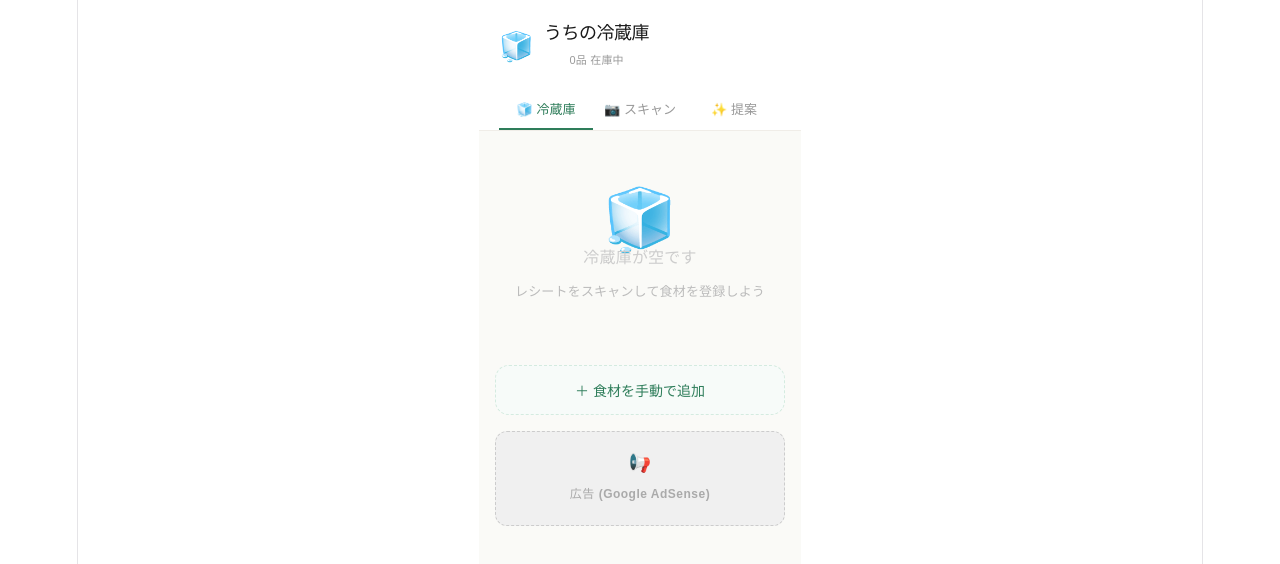
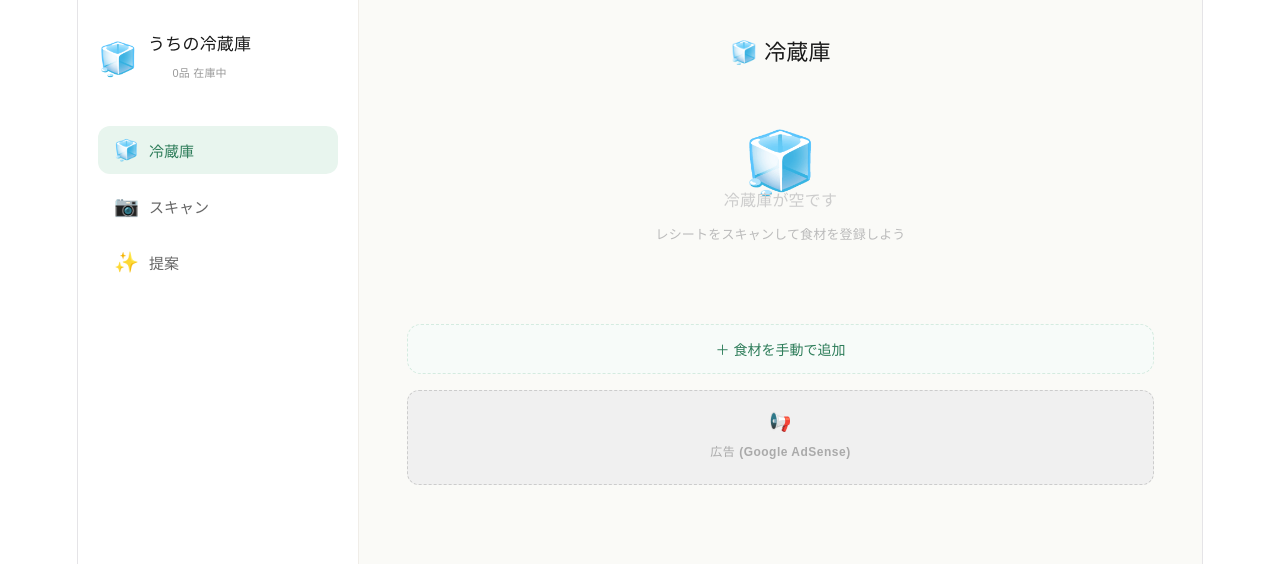
Before and after one commit to kight0122122-del/cook_plan, a React (Vite) app: page / in a window 1280 px wide. Shown: the top 564 px of the page. Built offline with nearby package versions, Linux system fonts and the light colour scheme.

Commit message:
responsive layout for PC and mobile

```diff
--- a/src/FridgeApp.jsx
+++ b/src/FridgeApp.jsx
@@ -218,7 +218,18 @@ function AddIngredientModal({ onAdd, onClose }) {
 
 const labelStyle = { fontSize: 12, fontWeight: 700, color: "#999", display: "block", marginBottom: 6 };
 
+function useIsMobile() {
+  const [isMobile, setIsMobile] = useState(window.innerWidth < 768);
+  useEffect(() => {
+    const fn = () => setIsMobile(window.innerWidth < 768);
+    window.addEventListener("resize", fn);
+    return () => window.removeEventListener("resize", fn);
+  }, []);
+  return isMobile;
+}
+
 export default function FridgeApp() {
+  const isMobile = useIsMobile();
   const [fridge, setFridge] = useState([]);
   const [tab, setTab] = useState("fridge");
   const [scanning, setScanning] = useState(false);
@@ -435,50 +446,15 @@ JSONのみ返し、説明文やMarkdownは不要です。`
 
   const remainingFree = Math.max(0, FREE_LIMIT - suggestCount);
 
-  return (
-    <div style={{ fontFamily: "'Hiragino Sans', 'Yu Gothic UI', sans-serif", background: "#FAFAF7", minHeight: "100vh", maxWidth: 480, margin: "0 auto", position: "relative" }}>
-      {toast && (
-        <div style={{
-          position: "fixed", top: 16, left: "50%", transform: "translateX(-50%)",
-          background: toast.type === "error" ? "#FF6B6B" : "#4CAF82",
-          color: "#fff", padding: "10px 20px", borderRadius: 24, fontSize: 14,
-          zIndex: 1000, fontWeight: 600, boxShadow: "0 4px 16px rgba(0,0,0,0.15)",
-          whiteSpace: "nowrap"
-        }}>
-          {toast.msg}
-        </div>
-      )}
+  const tabs = [["fridge", "🧊", "冷蔵庫"], ["scan", "📷", "スキャン"], ["suggest", "✨", "提案"]];
 
-      {showLoginModal && <LoginModal onClose={() => setShowLoginModal(false)} />}
-      {showAddModal && <AddIngredientModal onAdd={handleAddIngredient} onClose={() => setShowAddModal(false)} />}
+  function switchTab(key) {
+    setTab(key);
+    if (key === "suggest") { setSuggestion(null); setShowPrefs(true); }
+  }
 
-      {/* Header */}
-      <div style={{ background: "#fff", borderBottom: "1px solid #F0EDE8", padding: "20px 20px 0" }}>
-        <div style={{ display: "flex", alignItems: "center", gap: 10, marginBottom: 16 }}>
-          <span style={{ fontSize: 28 }}>🧊</span>
-          <div>
-            <div style={{ fontSize: 18, fontWeight: 800, color: "#1A1A1A", letterSpacing: "-0.5px" }}>うちの冷蔵庫</div>
-            <div style={{ fontSize: 11, color: "#999", marginTop: 1 }}>{fridge.length}品 在庫中</div>
-          </div>
-        </div>
-        <div style={{ display: "flex", gap: 0 }}>
-          {[["fridge", "🧊 冷蔵庫"], ["scan", "📷 スキャン"], ["suggest", "✨ 提案"]].map(([key, label]) => (
-            <button key={key} onClick={() => { setTab(key); if (key === "suggest") { setSuggestion(null); setShowPrefs(true); } }} style={{
-              flex: 1, padding: "10px 0", border: "none", background: "none",
-              fontSize: 13, fontWeight: tab === key ? 700 : 500,
-              color: tab === key ? "#2E7D5A" : "#999",
-              borderBottom: tab === key ? "2.5px solid #2E7D5A" : "2.5px solid transparent",
-              cursor: "pointer", transition: "all 0.2s"
-            }}>{label}</button>
-          ))}
-        </div>
-      </div>
-
-      {/* Content */}
-      <div style={{ padding: 16, paddingBottom: 100 }}>
-
-        {/* FRIDGE TAB */}
-        {tab === "fridge" && (
+  /* ---- 共通コンテンツブロック ---- */
+  const fridgeContent = (
     <>
       {fridge.length === 0 ? (
         <div style={{ textAlign: "center", padding: "60px 20px", color: "#BBB" }}>
@@ -487,8 +463,9 @@ JSONのみ返し、説明文やMarkdownは不要です。`
           <div style={{ fontSize: 13, marginTop: 8 }}>レシートをスキャンして食材を登録しよう</div>
         </div>
       ) : (
-              Object.entries(grouped).map(([cat, items]) => (
-                <div key={cat} style={{ marginBottom: 20 }}>
+        <div style={{ display: "grid", gridTemplateColumns: isMobile ? "1fr" : "1fr 1fr", gap: 16 }}>
+          {Object.entries(grouped).map(([cat, items]) => (
+            <div key={cat} style={{ marginBottom: 4 }}>
               <div style={{ fontSize: 12, fontWeight: 700, color: "#999", letterSpacing: 1, marginBottom: 8, display: "flex", alignItems: "center", gap: 6 }}>
                 <span>{getCategoryEmoji(cat)}</span> {cat.toUpperCase()}
               </div>
@@ -513,26 +490,23 @@ JSONのみ返し、説明文やMarkdownは不要です。`
                 ))}
               </div>
             </div>
-              ))
+          ))}
+        </div>
       )}
-
-            {/* 手動追加ボタン */}
       <button onClick={() => setShowAddModal(true)} style={{
         width: "100%", padding: "14px", border: "1.5px dashed #D4EBE0", borderRadius: 14,
         background: "#F7FBF9", color: "#2E7D5A", fontWeight: 700, fontSize: 14,
         cursor: "pointer", display: "flex", alignItems: "center", justifyContent: "center", gap: 8,
-              marginBottom: 16,
+        marginTop: 16, marginBottom: 16,
       }}>
         ＋ 食材を手動で追加
       </button>
-
       <AdPlaceholder label="広告" />
     </>
-        )}
+  );
 
-        {/* SCAN TAB */}
-        {tab === "scan" && (
-          <div>
+  const scanContent = (
+    <div style={{ maxWidth: isMobile ? "100%" : 560 }}>
       <div style={{ background: "#fff", borderRadius: 16, padding: 20, boxShadow: "0 1px 4px rgba(0,0,0,0.06)", marginBottom: 16 }}>
         <div style={{ fontSize: 15, fontWeight: 700, color: "#1A1A1A", marginBottom: 4 }}>レシートをスキャン</div>
         <div style={{ fontSize: 13, color: "#999", marginBottom: 16 }}>レシートや食材の写真を撮ると、自動で冷蔵庫に追加します</div>
@@ -545,8 +519,6 @@ JSONのみ返し、説明文やMarkdownは不要です。`
           <span style={{ fontSize: 24 }}>📷</span> 写真を選択 / 撮影
         </button>
       </div>
-
-            <div style={{ marginBottom: 8 }}>
       <button onClick={() => setShowAddModal(true)} style={{
         width: "100%", padding: "14px", border: "1.5px dashed #D4EBE0", borderRadius: 14,
         background: "#F7FBF9", color: "#2E7D5A", fontWeight: 700, fontSize: 14,
@@ -555,8 +527,6 @@ JSONのみ返し、説明文やMarkdownは不要です。`
       }}>
         ✏️ 手動で食材を入力する
       </button>
-            </div>
-
       {imagePreview && (
         <div style={{ background: "#fff", borderRadius: 16, overflow: "hidden", boxShadow: "0 1px 4px rgba(0,0,0,0.06)", marginBottom: 16 }}>
           <img src={imagePreview} alt="preview" style={{ width: "100%", maxHeight: 220, objectFit: "cover" }} />
@@ -568,7 +538,6 @@ JSONのみ返し、説明文やMarkdownは不要です。`
           )}
         </div>
       )}
-
       {scanResult && (
         <div style={{ background: "#fff", borderRadius: 16, padding: 20, boxShadow: "0 1px 4px rgba(0,0,0,0.06)" }}>
           <div style={{ fontSize: 15, fontWeight: 700, marginBottom: 12, color: "#1A1A1A" }}>
@@ -586,12 +555,10 @@ JSONのみ返し、説明文やMarkdownは不要です。`
         </div>
       )}
     </div>
-        )}
+  );
 
-        {/* SUGGEST TAB */}
-        {tab === "suggest" && (
-          <div>
-            {/* 残り回数バナー */}
+  const suggestContent = (
+    <div style={{ maxWidth: isMobile ? "100%" : 640 }}>
       {remainingFree > 0 && !suggestion && !suggesting && (
         <div style={{
           background: "#FFF9F0", border: "1px solid #FFE0A0", borderRadius: 12,
@@ -602,28 +569,25 @@ JSONのみ返し、説明文やMarkdownは不要です。`
           <span>無料で使えるあと <strong>{remainingFree}回</strong> ／ 以降はログインが必要です</span>
         </div>
       )}
-
       {showPrefs && !suggesting && (
-              <div>
-                <div style={{ background: "#fff", borderRadius: 16, padding: 20, boxShadow: "0 1px 4px rgba(0,0,0,0.06)", marginBottom: 12 }}>
-                  <div style={{ fontSize: 13, fontWeight: 700, color: "#999", marginBottom: 10, letterSpacing: 0.5 }}>👥 何人分？</div>
+        <div style={{ display: "grid", gridTemplateColumns: isMobile ? "1fr" : "1fr 1fr", gap: 12, marginBottom: 20 }}>
+          <div style={{ background: "#fff", borderRadius: 16, padding: 20, boxShadow: "0 1px 4px rgba(0,0,0,0.06)" }}>
+            <div style={{ fontSize: 13, fontWeight: 700, color: "#999", marginBottom: 10 }}>👥 何人分？</div>
             <ChoiceChip options={SERVING_OPTIONS} value={servings} onChange={setServings} />
           </div>
-
-                <div style={{ background: "#fff", borderRadius: 16, padding: 20, boxShadow: "0 1px 4px rgba(0,0,0,0.06)", marginBottom: 12 }}>
-                  <div style={{ fontSize: 13, fontWeight: 700, color: "#999", marginBottom: 10, letterSpacing: 0.5 }}>⏱ どのくらい手間をかける？</div>
+          <div style={{ background: "#fff", borderRadius: 16, padding: 20, boxShadow: "0 1px 4px rgba(0,0,0,0.06)" }}>
+            <div style={{ fontSize: 13, fontWeight: 700, color: "#999", marginBottom: 10 }}>⏱ 手間は？</div>
             <ChoiceChip options={EFFORT_OPTIONS} value={effort} onChange={setEffort} />
           </div>
-
-                <div style={{ background: "#fff", borderRadius: 16, padding: 20, boxShadow: "0 1px 4px rgba(0,0,0,0.06)", marginBottom: 20 }}>
-                  <div style={{ fontSize: 13, fontWeight: 700, color: "#999", marginBottom: 10, letterSpacing: 0.5 }}>🍱 食べたいジャンル</div>
+          <div style={{ background: "#fff", borderRadius: 16, padding: 20, boxShadow: "0 1px 4px rgba(0,0,0,0.06)", gridColumn: isMobile ? "1" : "1 / -1" }}>
+            <div style={{ fontSize: 13, fontWeight: 700, color: "#999", marginBottom: 10 }}>🍱 食べたいジャンル</div>
             <ChoiceChip options={MEAL_OPTIONS} value={mealType} onChange={setMealType} />
           </div>
-
-                <button onClick={getSuggestion} style={primaryBtn}>この条件で提案してもらう ✨</button>
         </div>
       )}
-
+      {showPrefs && !suggesting && (
+        <button onClick={getSuggestion} style={primaryBtn}>この条件で提案してもらう ✨</button>
+      )}
       {suggesting && (
         <div style={{ textAlign: "center", padding: "60px 20px" }}>
           <div style={{ fontSize: 48, marginBottom: 16 }}>🍳</div>
@@ -633,7 +597,6 @@ JSONのみ返し、説明文やMarkdownは不要です。`
           </div>
         </div>
       )}
-
       {suggestion && (
         <div>
           <div style={{ background: "linear-gradient(135deg, #2E7D5A, #45A876)", borderRadius: 20, padding: 24, color: "#fff", marginBottom: 16 }}>
@@ -641,20 +604,16 @@ JSONのみ返し、説明文やMarkdownは不要です。`
             <div style={{ fontSize: 24, fontWeight: 900, marginBottom: 4 }}>{suggestion.name}</div>
             <div style={{ fontSize: 14, opacity: 0.9, marginBottom: 14 }}>{suggestion.description}</div>
             <div style={{ display: "flex", gap: 8, flexWrap: "wrap" }}>
-                    <span style={{ background: "rgba(255,255,255,0.2)", padding: "4px 12px", borderRadius: 20, fontSize: 12, fontWeight: 600 }}>
-                      ⏱ {suggestion.cookTime}
-                    </span>
-                    <span style={{ background: "rgba(255,255,255,0.2)", padding: "4px 12px", borderRadius: 20, fontSize: 12, fontWeight: 600 }}>
-                      👥 {servings}人分
-                    </span>
+              <span style={{ background: "rgba(255,255,255,0.2)", padding: "4px 12px", borderRadius: 20, fontSize: 12, fontWeight: 600 }}>⏱ {suggestion.cookTime}</span>
+              <span style={{ background: "rgba(255,255,255,0.2)", padding: "4px 12px", borderRadius: 20, fontSize: 12, fontWeight: 600 }}>👥 {servings}人分</span>
               <span style={{ background: "rgba(255,255,255,0.2)", padding: "4px 12px", borderRadius: 20, fontSize: 12, fontWeight: 600 }}>
                 {EFFORT_OPTIONS.find(e => e.value === effort)?.emoji} {EFFORT_OPTIONS.find(e => e.value === effort)?.label}
               </span>
             </div>
           </div>
-
-                <div style={{ background: "#fff", borderRadius: 16, padding: 20, boxShadow: "0 1px 4px rgba(0,0,0,0.06)", marginBottom: 12 }}>
-                  <div style={{ fontSize: 13, fontWeight: 700, color: "#999", marginBottom: 12, letterSpacing: 0.5 }}>使う食材</div>
+          <div style={{ display: "grid", gridTemplateColumns: isMobile ? "1fr" : "1fr 1fr", gap: 12, marginBottom: 12 }}>
+            <div style={{ background: "#fff", borderRadius: 16, padding: 20, boxShadow: "0 1px 4px rgba(0,0,0,0.06)" }}>
+              <div style={{ fontSize: 13, fontWeight: 700, color: "#999", marginBottom: 12 }}>使う食材</div>
               <div style={{ display: "flex", flexDirection: "column", gap: 8 }}>
                 {suggestion.usedIngredients?.map((ing, i) => (
                   <div key={i} style={{ display: "flex", justifyContent: "space-between", fontSize: 14 }}>
@@ -664,9 +623,8 @@ JSONのみ返し、説明文やMarkdownは不要です。`
                 ))}
               </div>
             </div>
-
-                <div style={{ background: "#fff", borderRadius: 16, padding: 20, boxShadow: "0 1px 4px rgba(0,0,0,0.06)", marginBottom: 12 }}>
-                  <div style={{ fontSize: 13, fontWeight: 700, color: "#999", marginBottom: 12, letterSpacing: 0.5 }}>作り方</div>
+            <div style={{ background: "#fff", borderRadius: 16, padding: 20, boxShadow: "0 1px 4px rgba(0,0,0,0.06)" }}>
+              <div style={{ fontSize: 13, fontWeight: 700, color: "#999", marginBottom: 12 }}>作り方</div>
               <div style={{ display: "flex", flexDirection: "column", gap: 10 }}>
                 {suggestion.steps?.map((step, i) => (
                   <div key={i} style={{ display: "flex", gap: 10 }}>
@@ -676,16 +634,14 @@ JSONのみ返し、説明文やMarkdownは不要です。`
                 ))}
               </div>
             </div>
-
+          </div>
           {suggestion.comment && (
             <div style={{ background: "#FFF9F0", borderRadius: 16, padding: 16, marginBottom: 16, borderLeft: "3px solid #FFB347" }}>
               <div style={{ fontSize: 12, color: "#CC8800", fontWeight: 700, marginBottom: 4 }}>👨‍🍳 シェフより</div>
               <div style={{ fontSize: 13, color: "#886600", lineHeight: 1.6 }}>{suggestion.comment}</div>
             </div>
           )}
-
           <AdPlaceholder label="広告" />
-
           <div style={{ display: "flex", gap: 10, marginBottom: 10 }}>
             <button onClick={resetSuggest} style={{ ...secondaryBtn, flex: 1 }}>条件を変える</button>
             <button onClick={() => { setSuggestion(null); getSuggestion(); }} style={{ ...secondaryBtn, flex: 1 }}>別の料理</button>
@@ -694,12 +650,100 @@ JSONのみ返し、説明文やMarkdownは不要です。`
         </div>
       )}
     </div>
-        )}
+  );
+
+  const contentMap = { fridge: fridgeContent, scan: scanContent, suggest: suggestContent };
+
+  /* ---- スマホレイアウト ---- */
+  if (isMobile) {
+    return (
+      <div style={{ fontFamily: "'Hiragino Sans', 'Yu Gothic UI', sans-serif", background: "#FAFAF7", minHeight: "100vh", maxWidth: 480, margin: "0 auto", position: "relative" }}>
+        {toast && <Toast toast={toast} />}
+        {showLoginModal && <LoginModal onClose={() => setShowLoginModal(false)} />}
+        {showAddModal && <AddIngredientModal onAdd={handleAddIngredient} onClose={() => setShowAddModal(false)} />}
+        <div style={{ background: "#fff", borderBottom: "1px solid #F0EDE8", padding: "20px 20px 0" }}>
+          <div style={{ display: "flex", alignItems: "center", gap: 10, marginBottom: 16 }}>
+            <span style={{ fontSize: 28 }}>🧊</span>
+            <div>
+              <div style={{ fontSize: 18, fontWeight: 800, color: "#1A1A1A" }}>うちの冷蔵庫</div>
+              <div style={{ fontSize: 11, color: "#999", marginTop: 1 }}>{fridge.length}品 在庫中</div>
+            </div>
+          </div>
+          <div style={{ display: "flex" }}>
+            {tabs.map(([key, emoji, label]) => (
+              <button key={key} onClick={() => switchTab(key)} style={{
+                flex: 1, padding: "10px 0", border: "none", background: "none",
+                fontSize: 13, fontWeight: tab === key ? 700 : 500,
+                color: tab === key ? "#2E7D5A" : "#999",
+                borderBottom: tab === key ? "2.5px solid #2E7D5A" : "2.5px solid transparent",
+                cursor: "pointer",
+              }}>{emoji} {label}</button>
+            ))}
+          </div>
+        </div>
+        <div style={{ padding: 16, paddingBottom: 100 }}>
+          {contentMap[tab]}
+        </div>
+        <style>{`@keyframes spin { from { transform: rotate(0deg); } to { transform: rotate(360deg); } }`}</style>
+      </div>
+    );
+  }
+
+  /* ---- PCレイアウト ---- */
+  return (
+    <div style={{ fontFamily: "'Hiragino Sans', 'Yu Gothic UI', sans-serif", background: "#FAFAF7", minHeight: "100vh", display: "flex" }}>
+      {toast && <Toast toast={toast} />}
+      {showLoginModal && <LoginModal onClose={() => setShowLoginModal(false)} />}
+      {showAddModal && <AddIngredientModal onAdd={handleAddIngredient} onClose={() => setShowAddModal(false)} />}
+
+      {/* サイドバー */}
+      <div style={{
+        width: 240, background: "#fff", borderRight: "1px solid #F0EDE8",
+        padding: "32px 20px", display: "flex", flexDirection: "column", gap: 8,
+        position: "sticky", top: 0, height: "100vh",
+      }}>
+        <div style={{ display: "flex", alignItems: "center", gap: 10, marginBottom: 32 }}>
+          <span style={{ fontSize: 32 }}>🧊</span>
+          <div>
+            <div style={{ fontSize: 17, fontWeight: 900, color: "#1A1A1A" }}>うちの冷蔵庫</div>
+            <div style={{ fontSize: 11, color: "#999", marginTop: 2 }}>{fridge.length}品 在庫中</div>
+          </div>
+        </div>
+        {tabs.map(([key, emoji, label]) => (
+          <button key={key} onClick={() => switchTab(key)} style={{
+            width: "100%", padding: "12px 16px", border: "none", borderRadius: 12, textAlign: "left",
+            background: tab === key ? "#E8F5EE" : "none",
+            color: tab === key ? "#2E7D5A" : "#666",
+            fontWeight: tab === key ? 700 : 500, fontSize: 15,
+            cursor: "pointer", display: "flex", alignItems: "center", gap: 10, transition: "all 0.15s",
+          }}>
+            <span style={{ fontSize: 20 }}>{emoji}</span> {label}
+          </button>
+        ))}
       </div>
 
-      <style>{`
-        @keyframes spin { from { transform: rotate(0deg); } to { transform: rotate(360deg); } }
-      `}</style>
+      {/* メインコンテンツ */}
+      <div style={{ flex: 1, padding: "40px 48px", overflowY: "auto" }}>
+        <div style={{ fontSize: 22, fontWeight: 900, color: "#1A1A1A", marginBottom: 24 }}>
+          {tabs.find(([key]) => key === tab)?.[1]} {tabs.find(([key]) => key === tab)?.[2]}
+        </div>
+        {contentMap[tab]}
+      </div>
+      <style>{`@keyframes spin { from { transform: rotate(0deg); } to { transform: rotate(360deg); } }`}</style>
+    </div>
+  );
+}
+
+function Toast({ toast }) {
+  return (
+    <div style={{
+      position: "fixed", top: 16, left: "50%", transform: "translateX(-50%)",
+      background: toast.type === "error" ? "#FF6B6B" : "#4CAF82",
+      color: "#fff", padding: "10px 20px", borderRadius: 24, fontSize: 14,
+      zIndex: 1000, fontWeight: 600, boxShadow: "0 4px 16px rgba(0,0,0,0.15)",
+      whiteSpace: "nowrap"
+    }}>
+      {toast.msg}
     </div>
   );
 }
```
Lines whose indentation alone changed are shown as unchanged.
